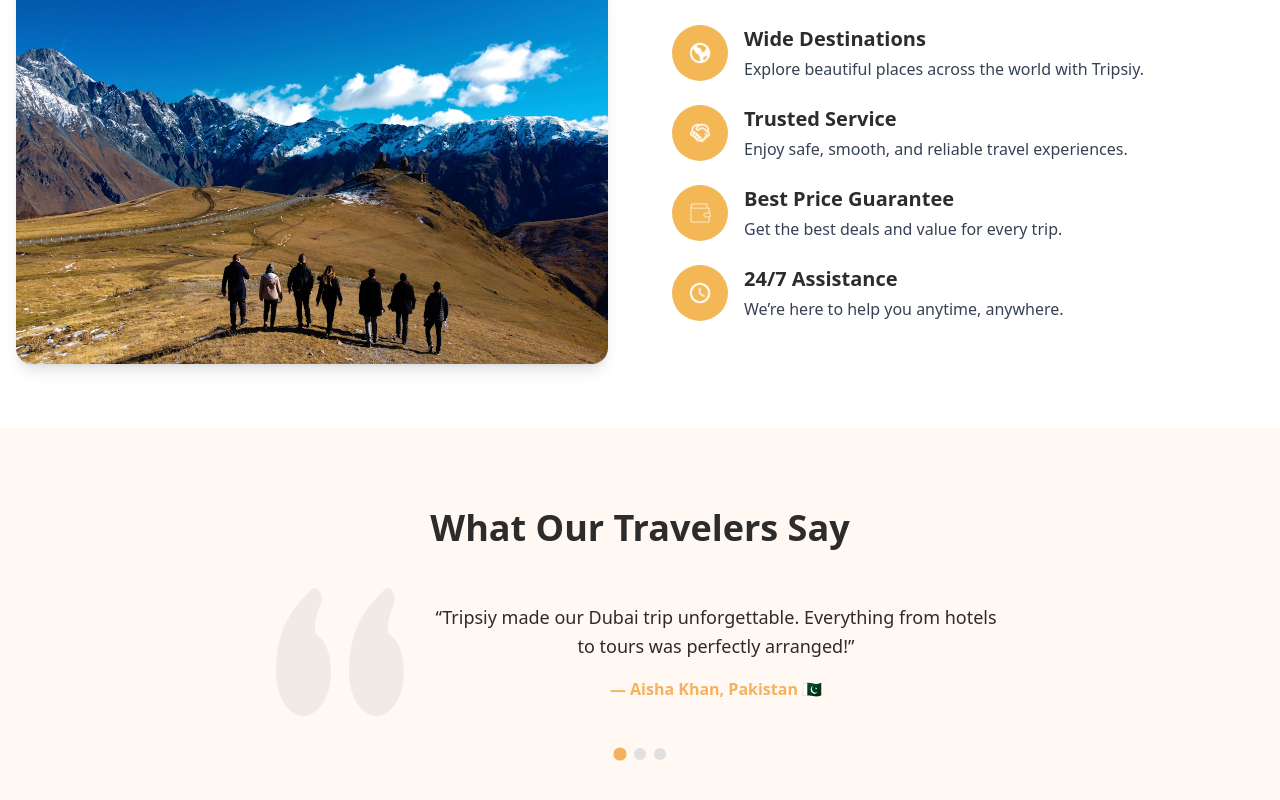
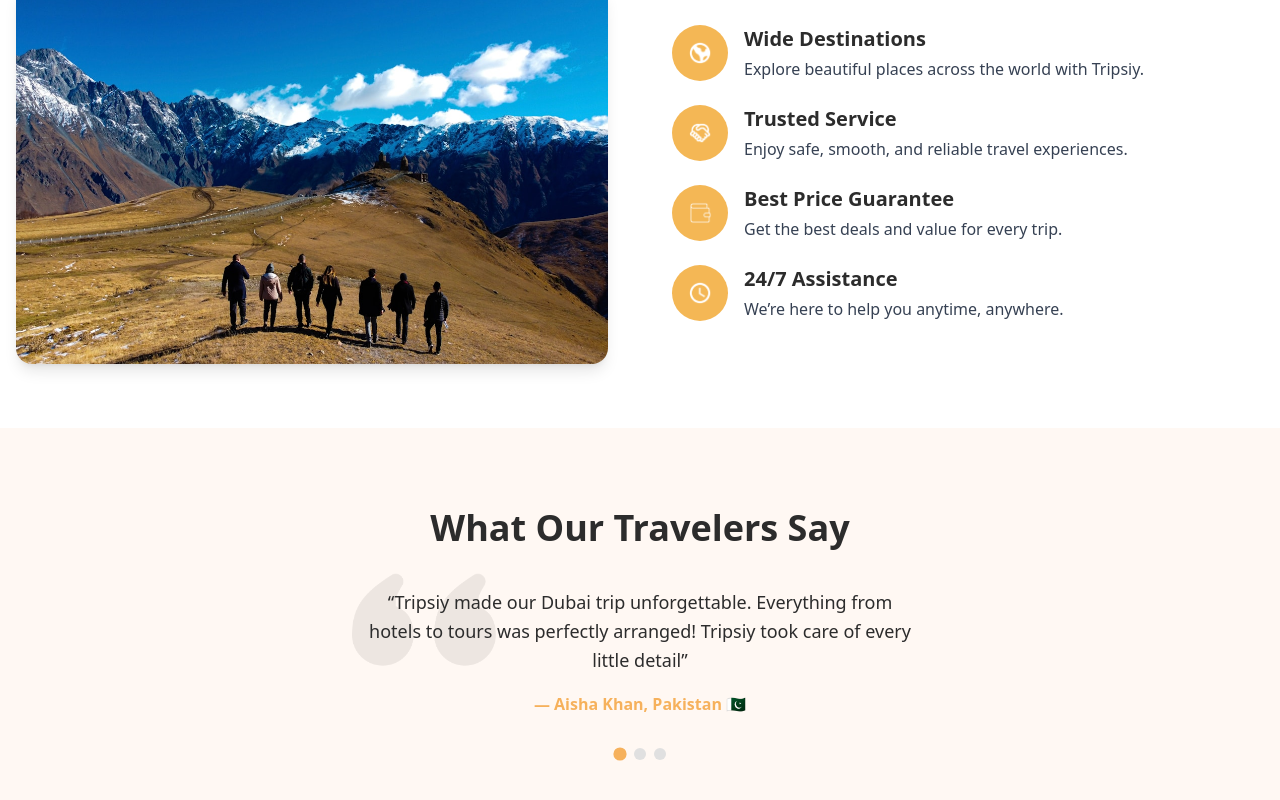
Before and after one commit to hammad200208/Travel-Tours, a React (Vite) app: page / in a window 1280 px wide. Shown: the part 2501-3301 px from the top of the page. Built offline with nearby package versions, Linux system fonts and the light colour scheme.

Commit message:
modefied review.jsx

```diff
--- a/src/components/Review-Section/Review.jsx
+++ b/src/components/Review-Section/Review.jsx
@@ -2,7 +2,7 @@ import React, { useState } from "react";
 
 const reviews = [
   {
-    text: "Tripsiy made our Dubai trip unforgettable. Everything from hotels to tours was perfectly arranged!",
+    text: "Tripsiy made our Dubai trip unforgettable. Everything from hotels to tours was perfectly arranged! Tripsiy took care of every little detail",
     name: "Aisha Khan",
     country: "Pakistan 🇵🇰",
   },
@@ -22,31 +22,31 @@ const Review = () => {
   const [current, setCurrent] = useState(0);
 
   return (
-    <section className="bg-[#fff8f3] py-20 relative overflow-hidden">
-      <div className="max-w-4xl mx-auto text-center px-6 relative z-10">
+    <section className="bg-[#FFF8F3] py-20 flex flex-col items-center justify-center text-center relative overflow-hidden">
+      <div className="max-w-3xl px-6 relative">
         {/* Heading */}
-        <h2 className="text-4xl font-extrabold font-poppins text-[#2C2C2C] mb-10">
+        <h2 className="text-3xl md:text-4xl font-bold font-poppins text-[#2C2C2C] mb-10">
           What Our Travelers Say
         </h2>
 
-        {/* Review Card */}
-        <div className="flex flex-col items-center md:flex-row gap-6 justify-center relative">
-          {/* Vector Image (Left Side) */}
+        {/* Review Section */}
+        <div className="relative flex flex-col items-center justify-center">
+          {/* Vector Image (Behind paragraph on left) */}
           <img
             src="/Vector.png"
             alt="Decorative Vector"
-            className="w-20 h-20 md:w-32 md:h-32 opacity-80"
+            className="absolute left-0 top-1/4 -translate-y-1/2 w-28 md:w-36  "
           />
 
           {/* Review Text */}
-          <div className="md:text-center text-center">
-            <p className="text-lg font-poppins text-[#2C2C2C] leading-relaxed max-w-xl mx-auto md:mx-0 mb-4">
-              “{reviews[current].text}”
-            </p>
-            <p className="text-[#F6B15C] font-semibold font-poppins">
-              — {reviews[current].name}, {reviews[current].country}
-            </p>
-          </div>
+          <p className="text-lg font-poppins text-[#2C2C2C] leading-relaxed max-w-xl mx-auto mb-4 relative z-10 md:px-4">
+            “{reviews[current].text}”
+          </p>
+
+          {/* Name */}
+          <p className="text-[#F6B15C] font-semibold font-poppins">
+            — {reviews[current].name}, {reviews[current].country}
+          </p>
         </div>
 
         {/* Dots */}
```
